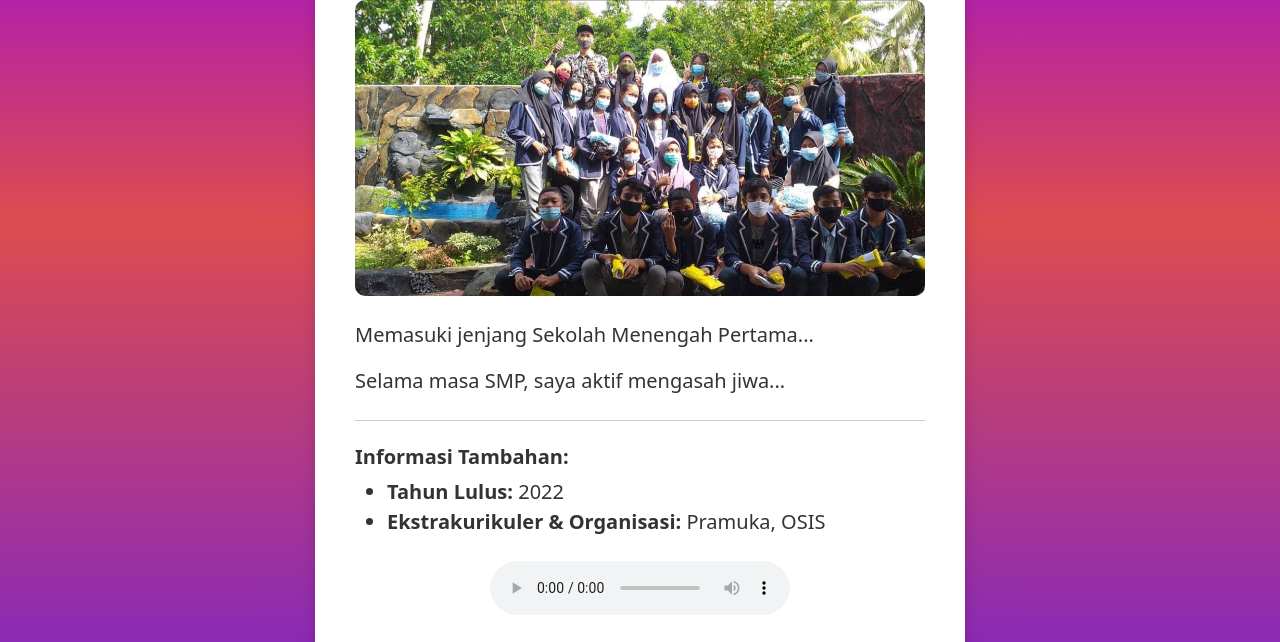
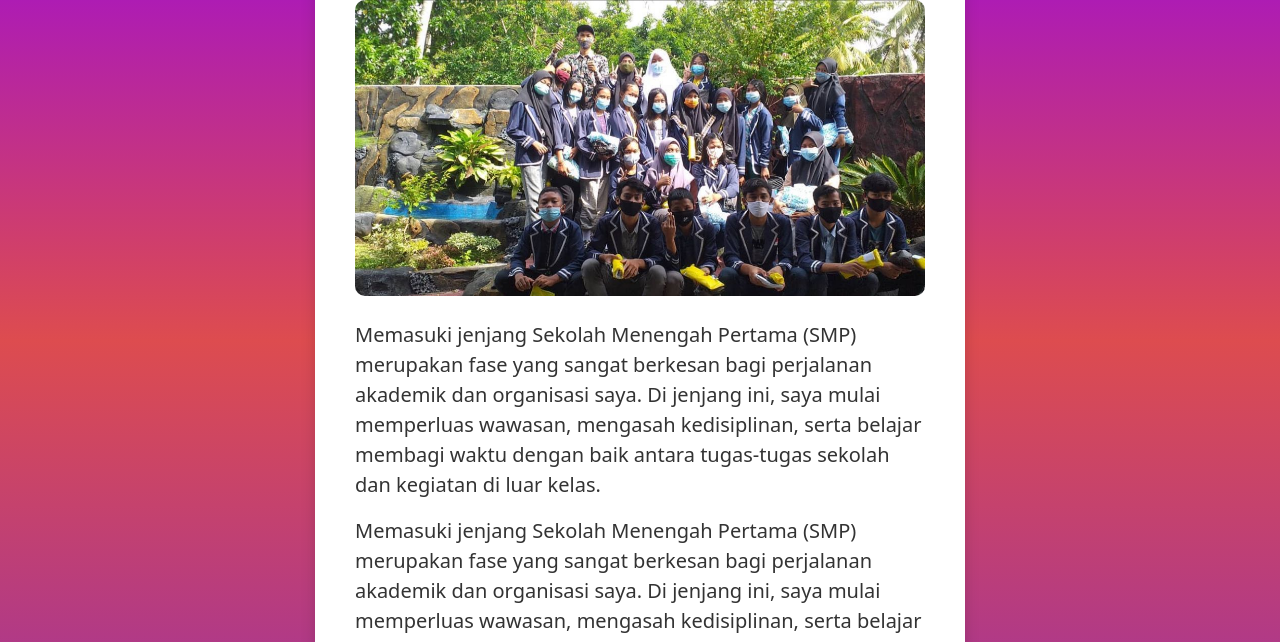
Before and after one commit to putuayu090907-code/profile-putuayu, a plain HTML site: page smp.html in a window 1280 px wide. Shown: the part 142-784 px from the top of the page. Drawn offline with nearby package versions, Linux system fonts and the light colour scheme.

Commit message:
Add files via upload

```diff
--- a/smp.html
+++ b/smp.html
@@ -48,8 +48,8 @@
         </div>
 
         <div class="text-start fs-5 lh-base mb-4">
-            <p>Memasuki jenjang Sekolah Menengah Pertama...</p>
-            <p>Selama masa SMP, saya aktif mengasah jiwa...</p>
+            <p>Memasuki jenjang Sekolah Menengah Pertama (SMP) merupakan fase yang sangat berkesan bagi perjalanan akademik dan organisasi saya. Di jenjang ini, saya mulai memperluas wawasan, mengasah kedisiplinan, serta belajar membagi waktu dengan baik antara tugas-tugas sekolah dan kegiatan di luar kelas.</p>
+            <p>Memasuki jenjang Sekolah Menengah Pertama (SMP) merupakan fase yang sangat berkesan bagi perjalanan akademik dan organisasi saya. Di jenjang ini, saya mulai memperluas wawasan, mengasah kedisiplinan, serta belajar membagi waktu dengan baik antara tugas-tugas sekolah dan kegiatan di luar kelas.</p>
 
             <hr class="my-4">
 
```
